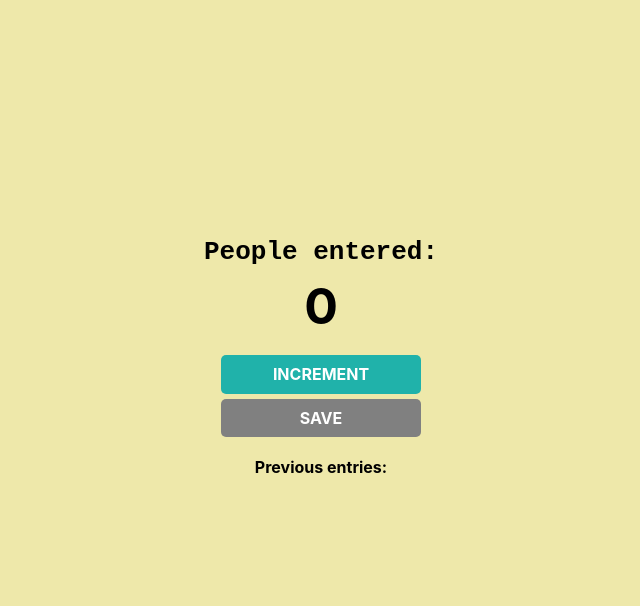
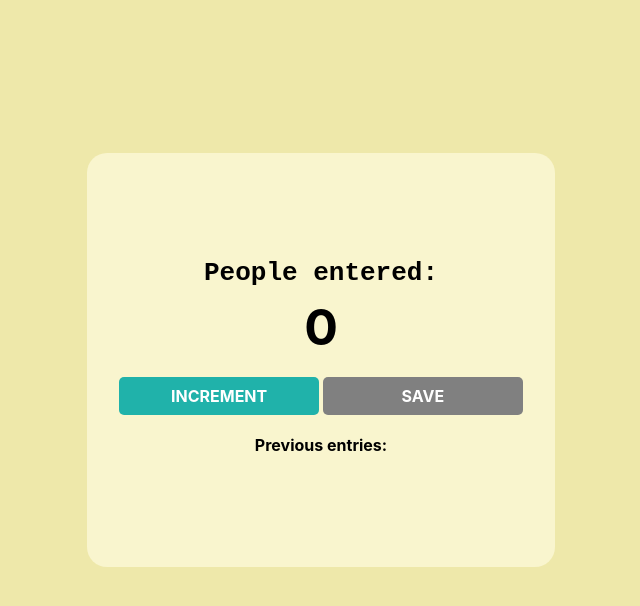
Before and after one commit to OxArtemis/metro-counter, a plain HTML site: page index.html in a window 1280 px wide. Shown: the whole page, without its empty margins (319-959 px from the left). Drawn offline with nearby package versions, Linux system fonts and the light colour scheme.

Commit message:
Add files via upload

```diff
--- a/index.css
+++ b/index.css
@@ -5,6 +5,15 @@ body {
     font-weight: bold;
     text-align: center;
 }
+
+.container2 {
+    background: #F9F5CE;
+    padding: 2em;
+    padding-top: 6em;
+    padding-bottom: 6em;
+    border-radius: 20px;
+}
+
 
 .container {
     max-width: 100%;
--- a/index.html
+++ b/index.html
@@ -4,11 +4,13 @@
     </head>
     <body>
         <div class= "container" >
-        <h1>People entered:</h1>
-        <h2 id="count-el">0</h2>
-        <button id="increment-btn" onclick="increment()">INCREMENT</button>
-        <button id="save-btn" onclick="save()">SAVE</button>
-        <p id="save-el">Previous entries: </p>
+            <div class="container2">
+                <h1>People entered:</h1>
+                <h2 id="count-el">0</h2>
+                <button id="increment-btn" onclick="increment()">INCREMENT</button>
+                <button id="save-btn" onclick="save()">SAVE</button>
+                <p id="save-el">Previous entries: </p>
+                </div>
         </div>
         <script src="index.js">
             nnerText
```
